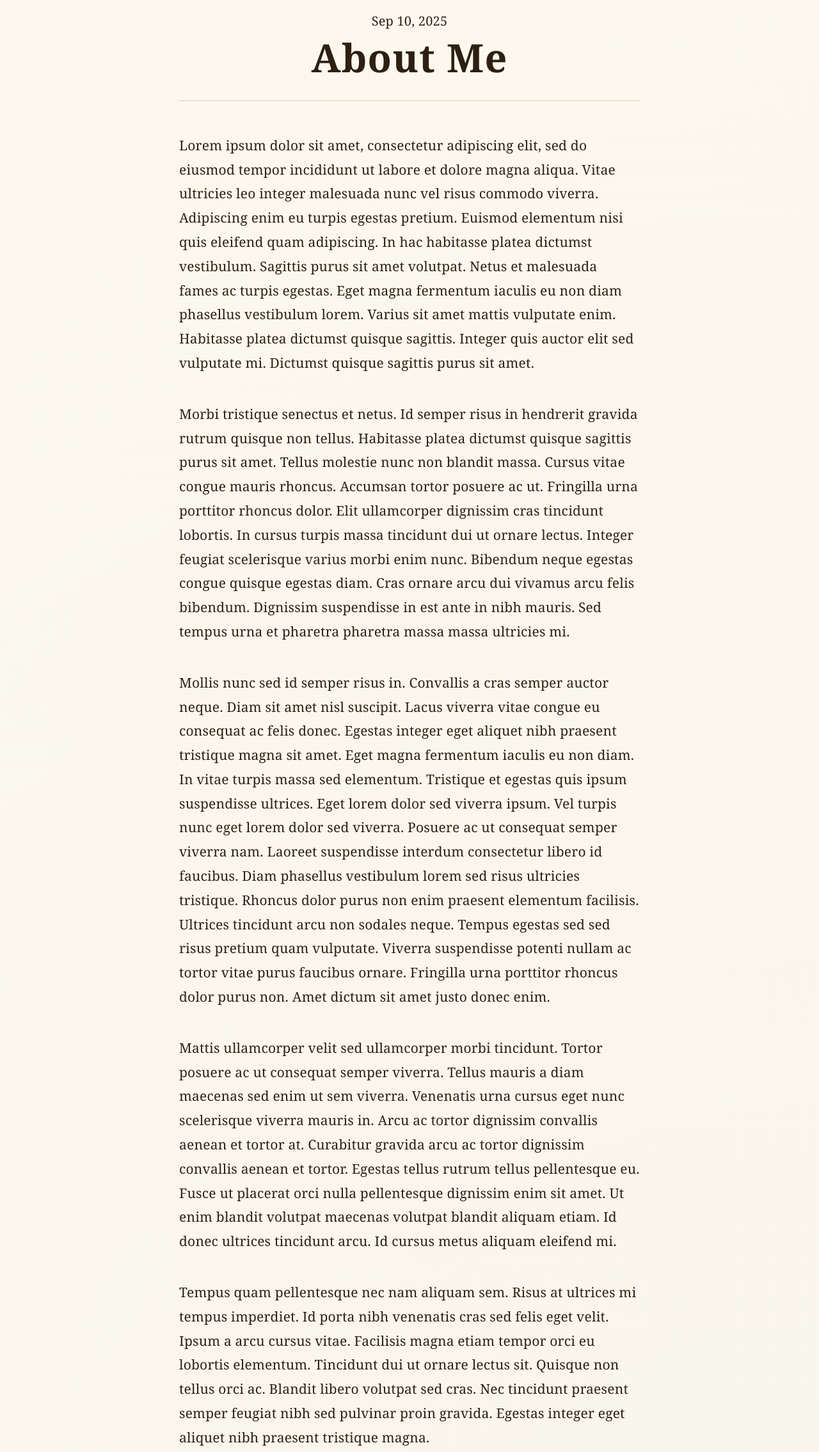
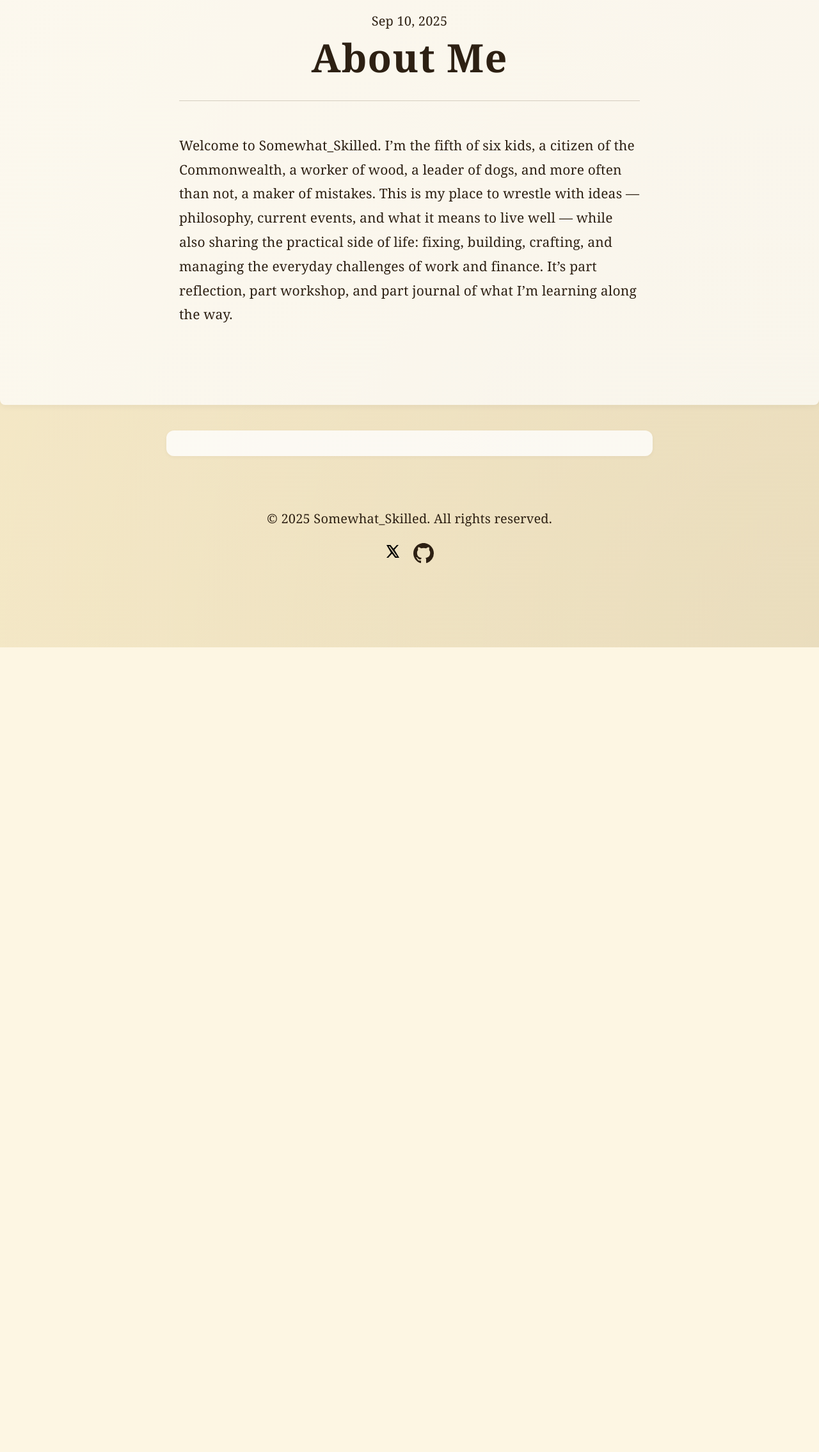
Before and after one commit to ElDuke717/somewhat_skilled, an Astro site: page /about in a window 1280 px wide. Shown: the part 1687-3957 px from the top of the page at 64% size. After the commit the page ends 2699 px from the top, so only its background shows below. Built offline with nearby package versions, Linux system fonts and the light colour scheme; Astro itself is replaced by a stand-in of ours.

```diff
--- a/src/pages/about.astro
+++ b/src/pages/about.astro
@@ -10,54 +10,9 @@ import Layout from '../layouts/BlogPost.astro';
 	heroImage={AboutHeroImage}
 >
 	<p>
-		Lorem ipsum dolor sit amet, consectetur adipiscing elit, sed do eiusmod tempor incididunt ut
-		labore et dolore magna aliqua. Vitae ultricies leo integer malesuada nunc vel risus commodo
-		viverra. Adipiscing enim eu turpis egestas pretium. Euismod elementum nisi quis eleifend quam
-		adipiscing. In hac habitasse platea dictumst vestibulum. Sagittis purus sit amet volutpat. Netus
-		et malesuada fames ac turpis egestas. Eget magna fermentum iaculis eu non diam phasellus
-		vestibulum lorem. Varius sit amet mattis vulputate enim. Habitasse platea dictumst quisque
-		sagittis. Integer quis auctor elit sed vulputate mi. Dictumst quisque sagittis purus sit amet.
+		Welcome to Somewhat_Skilled. I’m the fifth of six kids, a citizen of the Commonwealth, a worker of wood, a leader of dogs, and more often than not, a maker of mistakes. This is my place to wrestle with ideas — philosophy, current events, and what it means to live well — while also sharing the practical side of life: fixing, building, crafting, and managing the everyday challenges of work and finance. It’s part reflection, part workshop, and part journal of what I’m learning along the way.
+
 	</p>
 
-	<p>
-		Morbi tristique senectus et netus. Id semper risus in hendrerit gravida rutrum quisque non
-		tellus. Habitasse platea dictumst quisque sagittis purus sit amet. Tellus molestie nunc non
-		blandit massa. Cursus vitae congue mauris rhoncus. Accumsan tortor posuere ac ut. Fringilla urna
-		porttitor rhoncus dolor. Elit ullamcorper dignissim cras tincidunt lobortis. In cursus turpis
-		massa tincidunt dui ut ornare lectus. Integer feugiat scelerisque varius morbi enim nunc.
-		Bibendum neque egestas congue quisque egestas diam. Cras ornare arcu dui vivamus arcu felis
-		bibendum. Dignissim suspendisse in est ante in nibh mauris. Sed tempus urna et pharetra pharetra
-		massa massa ultricies mi.
-	</p>
 
-	<p>
-		Mollis nunc sed id semper risus in. Convallis a cras semper auctor neque. Diam sit amet nisl
-		suscipit. Lacus viverra vitae congue eu consequat ac felis donec. Egestas integer eget aliquet
-		nibh praesent tristique magna sit amet. Eget magna fermentum iaculis eu non diam. In vitae
-		turpis massa sed elementum. Tristique et egestas quis ipsum suspendisse ultrices. Eget lorem
-		dolor sed viverra ipsum. Vel turpis nunc eget lorem dolor sed viverra. Posuere ac ut consequat
-		semper viverra nam. Laoreet suspendisse interdum consectetur libero id faucibus. Diam phasellus
-		vestibulum lorem sed risus ultricies tristique. Rhoncus dolor purus non enim praesent elementum
-		facilisis. Ultrices tincidunt arcu non sodales neque. Tempus egestas sed sed risus pretium quam
-		vulputate. Viverra suspendisse potenti nullam ac tortor vitae purus faucibus ornare. Fringilla
-		urna porttitor rhoncus dolor purus non. Amet dictum sit amet justo donec enim.
-	</p>
-
-	<p>
-		Mattis ullamcorper velit sed ullamcorper morbi tincidunt. Tortor posuere ac ut consequat semper
-		viverra. Tellus mauris a diam maecenas sed enim ut sem viverra. Venenatis urna cursus eget nunc
-		scelerisque viverra mauris in. Arcu ac tortor dignissim convallis aenean et tortor at. Curabitur
-		gravida arcu ac tortor dignissim convallis aenean et tortor. Egestas tellus rutrum tellus
-		pellentesque eu. Fusce ut placerat orci nulla pellentesque dignissim enim sit amet. Ut enim
-		blandit volutpat maecenas volutpat blandit aliquam etiam. Id donec ultrices tincidunt arcu. Id
-		cursus metus aliquam eleifend mi.
-	</p>
-
-	<p>
-		Tempus quam pellentesque nec nam aliquam sem. Risus at ultrices mi tempus imperdiet. Id porta
-		nibh venenatis cras sed felis eget velit. Ipsum a arcu cursus vitae. Facilisis magna etiam
-		tempor orci eu lobortis elementum. Tincidunt dui ut ornare lectus sit. Quisque non tellus orci
-		ac. Blandit libero volutpat sed cras. Nec tincidunt praesent semper feugiat nibh sed pulvinar
-		proin gravida. Egestas integer eget aliquet nibh praesent tristique magna.
-	</p>
 </Layout>
```
Also changed, not shown: src/content/blog/challenge_of_philosophy.md (+12 -0 lines), src/content/blog/seneca.md (+4 -0 lines), src/pages/index.astro (+10 -10 lines), 1 other file.
